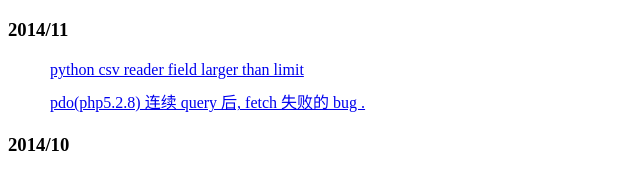
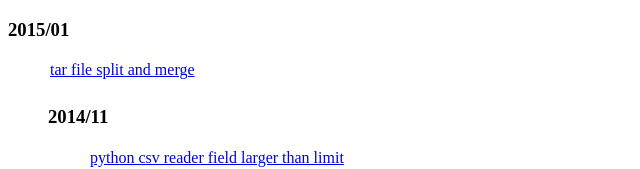
Before and after one commit to outman/outman.github.com, a plain HTML site: page index.html in a window 1280 px wide. Shown: the top 169 px of the page, without its empty margins (0-640 px from the left). Drawn offline with Linux system fonts and the light colour scheme.

Commit message:
tar split and merge

```diff
--- a/index.html
+++ b/index.html
@@ -12,6 +12,11 @@
         </style>
     </head>
     <body>
+
+        <h3>2015/01</h3>
+        <ul>
+            <li><a href="tar_split.md">tar file split and merge</a></li>
+        </li>
         <h3>2014/11</h3>
         <ul>
             <li><a href="python-csv-reader-field-larger-than-limit.md">python csv reader field larger than limit</a></li>
```
Also changed, not shown: 1 other file.
